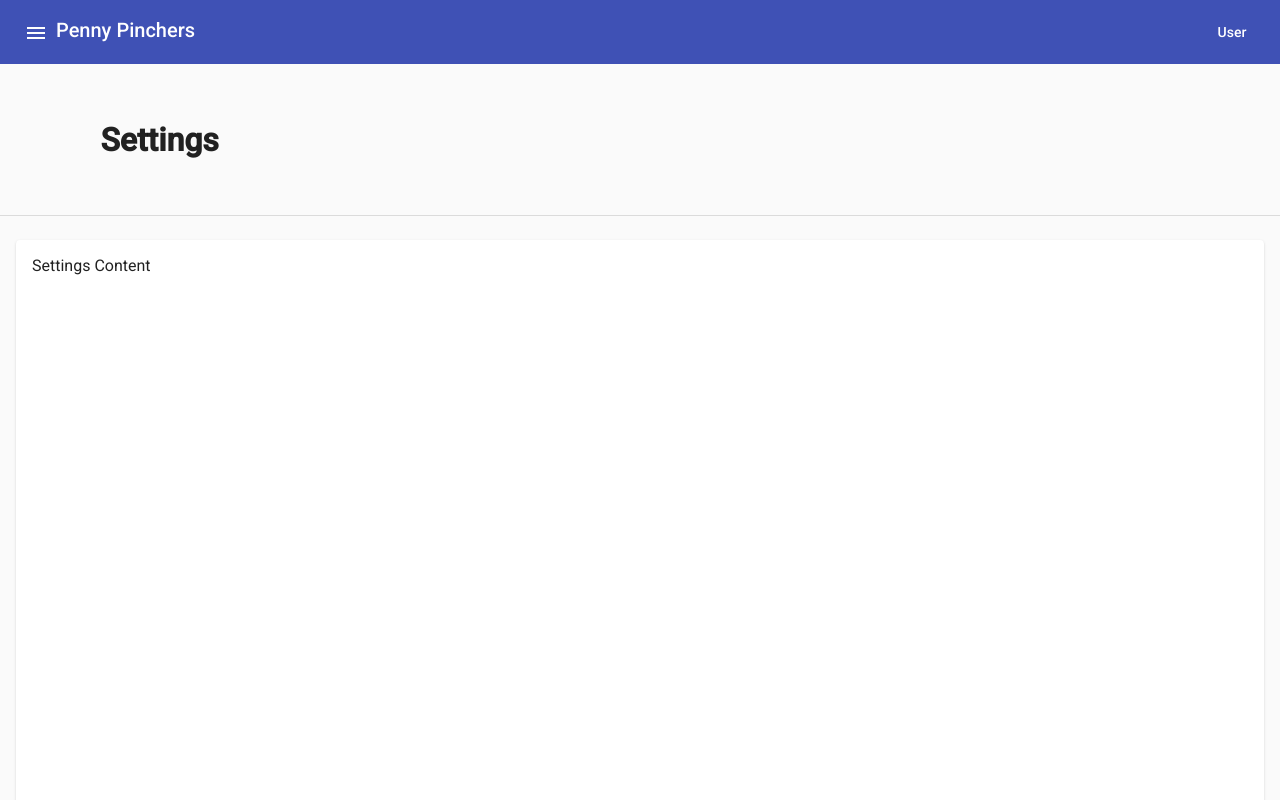
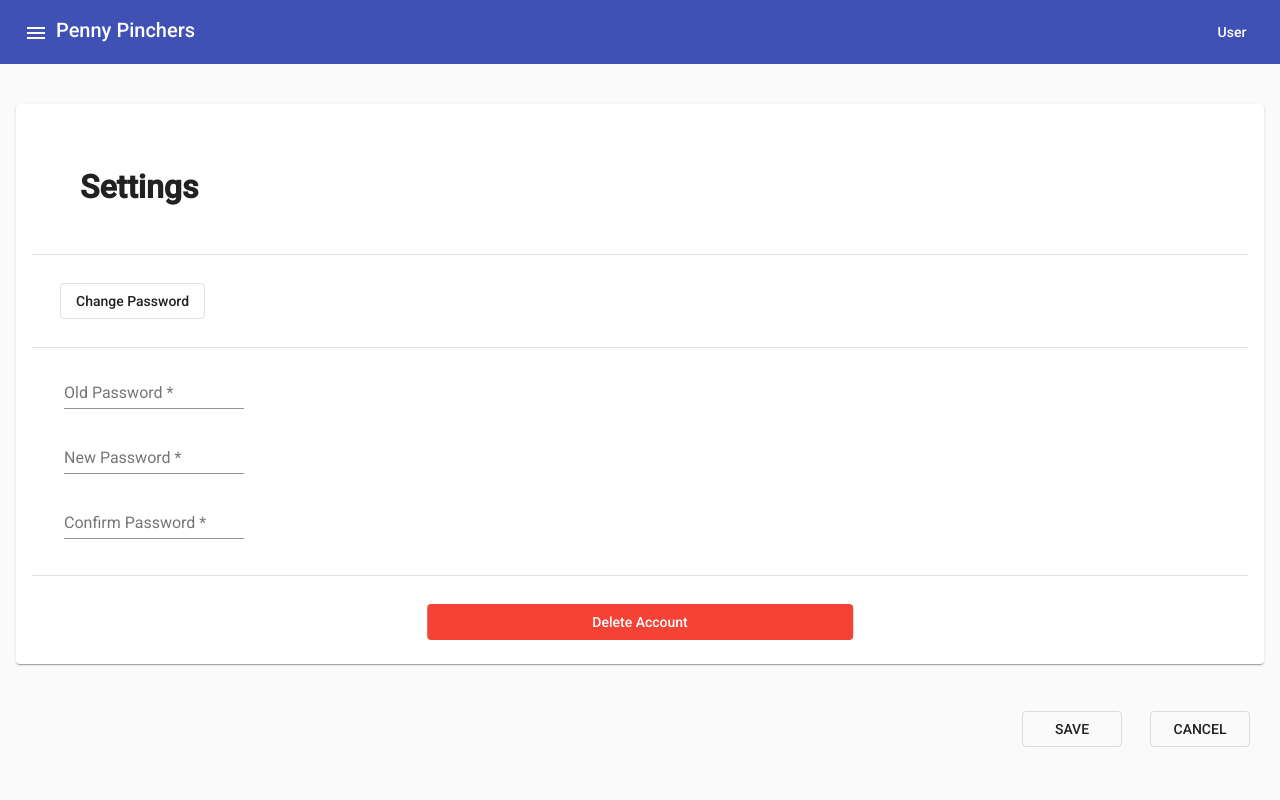
Before and after one commit to anngo14/PennyPinchers, an Angular app: page /settings in a window 1280 px wide. Built offline with nearby package versions, Linux system fonts and the light colour scheme.

Commit message:
edited settings view with some options

```diff
--- a/src/app/app.module.ts
+++ b/src/app/app.module.ts
@@ -25,6 +25,7 @@ import { GoalsComponent } from './goals/goals.component';
 import { ArchiveComponent } from './archive/archive.component';
 import { EditComponent } from './edit/edit.component';
 import { SettingsComponent } from './settings/settings.component';
+import { InitialComponent } from './initial/initial.component';
 
 
 @NgModule({
@@ -36,7 +37,8 @@ import { SettingsComponent } from './settings/settings.component';
     GoalsComponent,
     ArchiveComponent,
     EditComponent,
-    SettingsComponent
+    SettingsComponent,
+    InitialComponent
   ],
   imports: [
     BrowserModule,
--- /dev/null
+++ b/src/app/initial/initial.component.html
@@ -0,0 +1 @@
+<p>initial works!</p>
--- /dev/null
+++ b/src/app/initial/initial.component.ts
@@ -0,0 +1,15 @@
+import { Component, OnInit } from '@angular/core';
+
+@Component({
+  selector: 'app-initial',
+  templateUrl: './initial.component.html',
+  styleUrls: ['./initial.component.css']
+})
+export class InitialComponent implements OnInit {
+
+  constructor() { }
+
+  ngOnInit() {
+  }
+
+}
--- a/src/app/settings/settings.component.css
+++ b/src/app/settings/settings.component.css
@@ -1,6 +1,6 @@
 .settingsCard{
     margin: 1em;
-    height: 50em;
+    height: 33em;
     width: 100%;
 }
 .btnContainer{
@@ -11,3 +11,21 @@
     width: 100px;
     margin: 1em;
 }
+.settingsContent{
+    height: 100%;
+    width: 100%;
+}
+.passwordForm{
+    margin: 2em;
+    margin-top: 1em;
+    margin-bottom: 1em;
+}
+#changePasswordButton{
+    margin: 2em;
+}
+#deleteAccountButton{
+    width: 35%;
+    left: 50%;
+    transform: translateX(-50%);
+    margin: 2em 0;
+}
--- a/src/app/settings/settings.component.html
+++ b/src/app/settings/settings.component.html
@@ -1,15 +1,36 @@
-<mat-grid-list cols="4" rowHeight="75px">
+<!--<mat-grid-list cols="4" rowHeight="75px">
     <mat-grid-tile rowspan='2'>
         <h1>Settings</h1>
     </mat-grid-tile>
     <mat-grid-tile colspan='3'></mat-grid-tile>
     <mat-grid-tile colspan='3'></mat-grid-tile>
   </mat-grid-list>
-<mat-divider></mat-divider>
-<mat-grid-list cols='1' rowHeight='55em'>
+<mat-divider></mat-divider>-->
+<mat-grid-list cols='1' rowHeight='40em'>
     <mat-grid-tile>
         <mat-card class="settingsCard">
-            Settings Content
+            <div class="settingsContent">
+                <h1 style="margin: 1.5em">Settings</h1>
+                <mat-divider></mat-divider>
+                <button mat-stroked-button (click)="togglePasswordForm()" id="changePasswordButton">Change Password</button>
+                <mat-divider></mat-divider>
+                <form class="passwordForm">
+                    <mat-form-field>
+                        <mat-label>Old Password</mat-label>
+                        <input matInput type="text" required>
+                    </mat-form-field><br>
+                    <mat-form-field>
+                        <mat-label>New Password</mat-label>
+                        <input matInput type="text" required><br>
+                    </mat-form-field><br>
+                    <mat-form-field>
+                        <mat-label>Confirm Password</mat-label>
+                        <input matInput type="text" required>
+                    </mat-form-field>
+                </form>
+                <mat-divider></mat-divider>
+                <button mat-flat-button color="warn" id="deleteAccountButton">Delete Account</button>
+            </div>
         </mat-card>
     </mat-grid-tile>
 </mat-grid-list>
```
Also changed, not shown: src/app/initial/initial.component.css (added), 1 other file (tests, documents, lock files or other folders).
